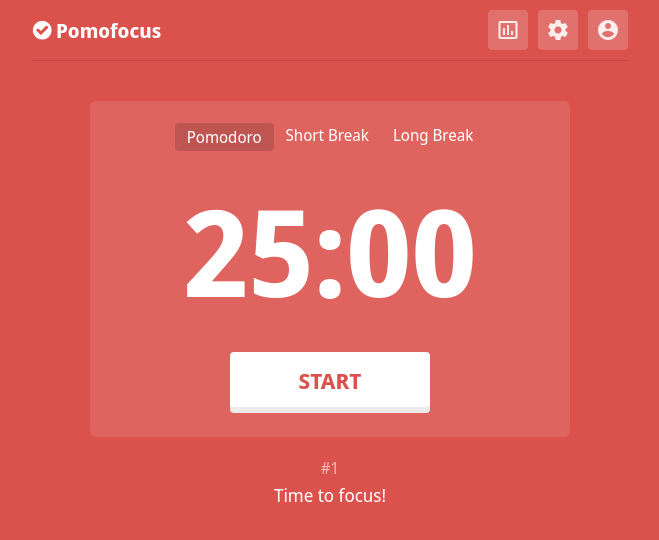
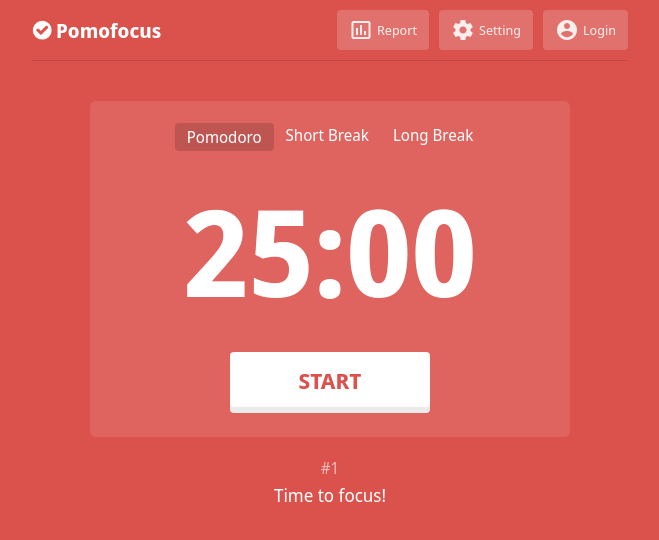
Before and after one commit to arielnmagno/pomodoro, a React (Create React App) app: page / in a window 1280 px wide. Shown: the top 540 px of the page, without its empty margins (310-969 px from the left). Built offline with nearby package versions, Linux system fonts and the light colour scheme.

Commit message:
Responsive header

```diff
--- a/src/components/Header.js
+++ b/src/components/Header.js
@@ -6,7 +6,7 @@ function Button({ icon, children }) {
   return (
     <button className={classes.button}>
       <Icon name={icon} />
-      {children}
+      <span className={classes.label}>{children}</span>
     </button>
   );
 }
@@ -18,13 +18,13 @@ export default function Header() {
         <Logo />
         <ul className={classes.nav}>
           <li>
-            <Button icon="insert_chart_outlined" />
+            <Button icon="insert_chart_outlined">Report</Button>
           </li>
           <li>
-            <Button icon="settings" />
+            <Button icon="settings">Setting</Button>
           </li>
           <li>
-            <Button icon="account_circle" />
+            <Button icon="account_circle">Login</Button>
           </li>
         </ul>
       </div>
--- a/src/components/Header.module.css
+++ b/src/components/Header.module.css
@@ -29,6 +29,7 @@
   color: white;
   padding: 0.5rem;
   transition: transform 0.1s ease-in-out;
+  gap: 0.25rem;
 }
 
 .button:hover {
@@ -38,3 +39,18 @@
 .button:active {
   transform: translateY(0.125rem);
 }
+
+.label {
+  display: none;
+}
+
+@media screen and (min-width: 992px) {
+  .label {
+    display: block;
+  }
+
+  .button {
+    padding: 0.5rem 0.75rem;
+    min-width: 4.375rem;
+  }
+}
```
